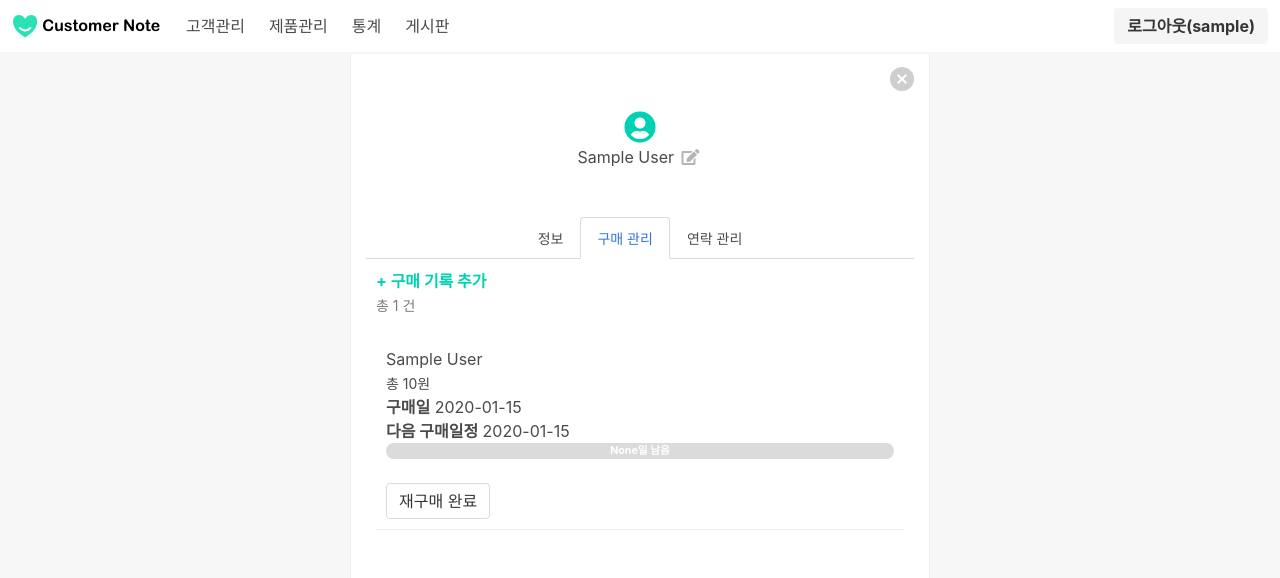
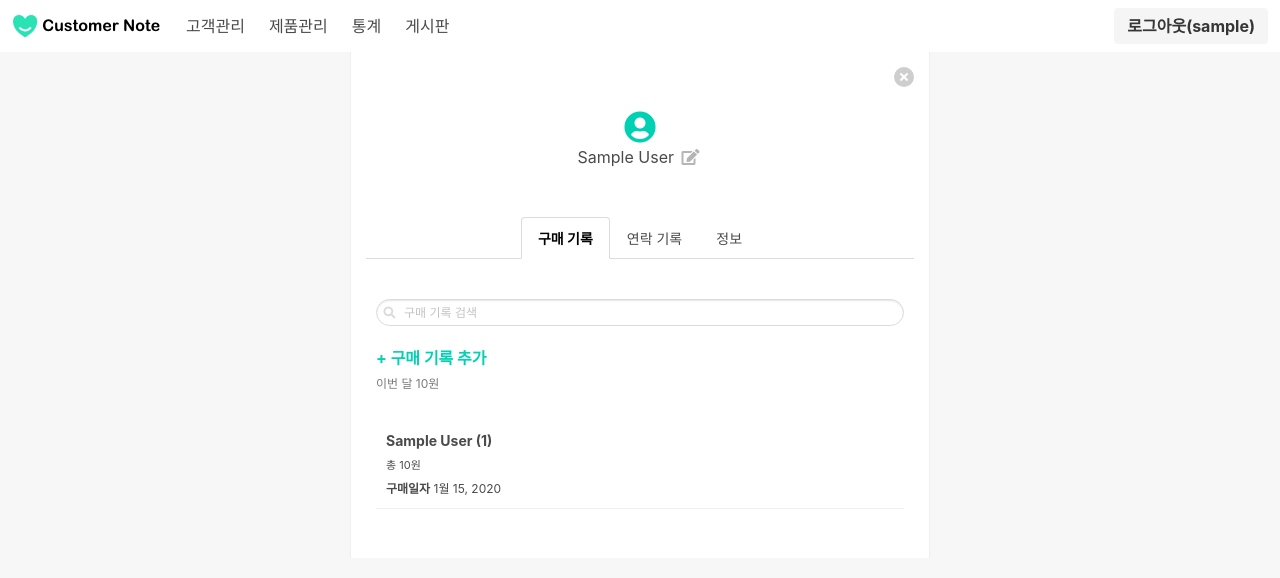
Before and after one commit to gamtoggi/customer-note, a Django app: page /customers/1/purchases in a window 1280 px wide. Shown: the top 578 px of the page. Run offline with Django 3.2, Linux system fonts and the light colour scheme; a user stored in the database is signed in; tables that the repository leaves empty hold one stand-in row (values such as "Sample post"); some libraries are stand-ins or nearby versions.

Commit message:
구매기록 수정

```diff
--- a/customers/forms.py
+++ b/customers/forms.py
@@ -59,3 +59,9 @@
                 'purchase_date',
                 'next_purchase_date',
                 'is_repurchased', )
+
+
+class PurchaseIsRepurchasedForm(forms.ModelForm):
+    class Meta:
+        model = Purchase
+        fields = ('is_repurchased', )
--- a/customers/templates/customers/detail/common/partial/header.html
+++ b/customers/templates/customers/detail/common/partial/header.html
@@ -1,7 +1,7 @@
 
     <!-- top links -->
     <div class="js-partial-btn" data-url="{% url 'customers:list_ajax' %}" data-target="#page-container">
-      <button class="delete is-pulled-right is-medium"></button>
+      <p class="delete is-pulled-right"></p>
     </div>
 
     <section class="section">
@@ -32,6 +32,20 @@
       <!-- tabs -->
       <div class="tabs is-centered is-boxed">
         <ul>
+          <li {% if tab_active == 'purchases' %}class="is-active"{% endif %}>
+            <div class="js-partial-btn" data-url="{% url 'customers:purchases_ajax' customer.pk %}" data-target="#page-container">
+              <a>
+                <span><small>구매 기록</small></span>
+              </a>
+            </div>
+          </li>
+          <li {% if tab_active == 'contacts' %}class="is-active"{% endif %}>
+            <div class="js-partial-btn" data-url="{% url 'customers:contacts_ajax' customer.pk %}" data-target="#page-container">
+              <a>
+                <span><small>연락 기록</small></span>
+              </a>
+            </div>
+          </li>
           <li {% if tab_active == 'info' %}class="is-active"{% endif %}>
             <div class="js-partial-btn" data-url="{% url 'customers:info_ajax' customer.pk %}" data-target="#page-container">
               <a>
@@ -39,24 +53,10 @@
               </a>
             </div>
           </li>
-          <li {% if tab_active == 'purchases' %}class="is-active"{% endif %}>
-            <div class="js-partial-btn" data-url="{% url 'customers:purchases_ajax' customer.pk %}" data-target="#page-container">
-              <a>
-                <span><small>구매 관리</small></span>
-              </a>
-            </div>
-          </li>
-          <li {% if tab_active == 'contacts' %}class="is-active"{% endif %}>
-            <div class="js-partial-btn" data-url="{% url 'customers:contacts_ajax' customer.pk %}" data-target="#page-container">
-              <a>
-                <span><small>연락 관리</small></span>
-              </a>
-            </div>
-          </li>
-
-
         </ul>
       </div>
       <!-- end of tabs -->
 
     </div>
+
+    <div class="brbox"></div>
--- /dev/null
+++ b/customers/templates/customers/detail/purchases/partial/create_form.html
@@ -0,0 +1 @@
+{% include './form.html' with title='새 구매 기록' %}
--- a/customers/templates/customers/detail/purchases/partial/purchases.html
+++ b/customers/templates/customers/detail/purchases/partial/purchases.html
@@ -1,12 +1,29 @@
 {% include '../../common/partial/header.html' %}
+{% load humanize %}
+
+<div class="padding10box">
+  <form action="">
+    <div class="field">
+      <div class="control has-icons-left">
+        <input type="search" class="input is-rounded is-small" placeholder="구매 기록 검색">
+        <span class="icon is-left">
+          <i class="fas fa-search"></i>
+        </span>
+      </div>
+    </div>
+  </form>
+</div>
 
 <!-- Add Purchase -->
 <div class="padding10box">
   <div class="container">
-    <div class="js-partial-btn" data-url="{% url 'customers:purchases_create_ajax' customer.pk %}" data-target=".js-new-form-container">
-      <a class="has-text-weight-bold has-text-primary">+ 구매 기록 추가</a>
+    <div class="js-partial-btn" data-url="{% url 'customers:purchases_create_ajax' customer.pk %}" data-target="#js-form-container">
+      <div class="js-hide-btn" data-target="#help-container">
+        <a class="has-text-weight-bold has-text-primary">+ 구매 기록 추가</a>
+      </div>
+
     </div>
-    <p><small class="has-text-grey">총 {{ purchases_count|default:0 }} 건</small></p>
+    <p><small class="has-text-grey is-size-7">이번 달 {{ month_revenue|default:0|intcomma }}원</small></p>
   </div>
 
   <!-- help message -->
@@ -23,32 +40,56 @@
 </div>
 
 <!-- form -->
-<div class="js-new-form-container"></div>
+<div id="js-form-container"></div>
 
 <!-- purchase list -->
 <div class="padding10box">
   <div>
     {% for purchase in purchases %}
-    <div class="contact-box">
-      <div class="js-edit" data-url="{% url 'customers:purchases_update_ajax' purchase.customer.pk purchase.pk %}">
+    <div class="purchase-box">
+      <div class="js-partial-btn" data-url="{% url 'customers:purchases_update_ajax' purchase.customer.pk purchase.pk %}" data-target="#js-form-container">
         <div class="js-info-container">
-          <h6>{{ purchase.name }}{% if purchase.count > 1 %} x{{ purchase.count }}{% endif %}</h6>
-          <small>총 {{ purchase.get_total_price }}원</small>
-          <div>
-            <p><b>구매일</b> {{ purchase.purchase_date|date:'Y-m-d' }}</p>
-            {% if purchase.next_purchase_date is not None %}
-            <p><b>다음 구매일정</b> {{ purchase.next_purchase_date|date:'Y-m-d' }}</p>
-            <div class="progress-wrapper">
-              <progress class="progress is-primary" value="{{ purchase.get_next_purchase_progress_value }}" max="{{ purchase.get_next_purchase_progress_max }}"></progress>
-              <p class="progress-value has-text-white">{{ purchase.get_next_purchase_progress_value }}일 남음</p>
+          <div class="purchase-name">
+            <p><b>{{ purchase.name }}{% if purchase.count > 0 %} ({{ purchase.count }}){% endif %}</b></p>
+          </div>
+
+          <p class="purchase-revenue">총 {{ purchase.get_total_price|intcomma }}원</p>
+          <div class="purchase-date">
+            <p><b>구매일자</b> {{ purchase.purchase_date }}</p>
+
+            {% if purchase.next_purchase_date is not None and purchase.is_repurchased is False %}
+            <p><b>재구매 일정</b> {{ purchase.next_purchase_date }}</p>
+
+            <div class="purchase-progress-container">
+              <div class="progress-wrapper">
+                <progress class="progress is-primary is-small" value="{{ purchase.get_next_purchase_progress_value }}" max="{{ purchase.get_next_purchase_progress_max }}"></progress>
+
+                {% if purchase.get_next_purchase_progress_value > 0 %}
+                  <p class="progress-value has-text-white">{{ purchase.get_next_purchase_progress_value }}일 후 재구매</p>
+                {% elif purchase.get_next_purchase_progress_value == 0 %}
+                  <p class="progress-value has-text-white">오늘 재구매</p>
+                {% else %}
+                  <p class="progress-value has-text-white">재구매 일정이 지났습니다</p>
+                {% endif %}
+              </div>
             </div>
-            <button class="button">재구매 완료</button>
+
+
             {% endif %}
+
           </div>
         </div>
-        <div class="js-form-container"></div>
       </div>
+
+      {% if purchase.next_purchase_date is not None and purchase.is_repurchased is False %}
+      <form class="js-form" action="{% url 'customers:purchases_update_ajax' customer.pk purchase.pk %}?form_for=is_repurchased" method='post'>
+        {% csrf_token %}
+        <input type="hidden" name="is_repurchased" value=true>
+        <button class="button is-small">재구매 완료</button>
+      </form>
+      {% endif %}
     </div>
+
     {% endfor %}
     <br>
   </div>
--- /dev/null
+++ b/customers/templates/customers/detail/purchases/partial/update_form.html
@@ -0,0 +1 @@
+{% include './form.html' with title='구매 기록 수정' %}
--- a/customers/templates/customers/list/partial/form.html
+++ b/customers/templates/customers/list/partial/form.html
@@ -103,7 +103,7 @@
         <footer class="modal-card-foot">
           <button class="button is-primary" type="submit">저장</button>
           <div class="js-hide-btn" data-target=".js-container">
-            <button class="button">취소</button>
+            <p class="button">취소</p>
           </div>
         </footer>
       </form>
--- a/customers/views.py
+++ b/customers/views.py
@@ -181,7 +181,8 @@
     context = get_customer_purchases_context(pk)
     return render_ajax_response(
             template='customers/detail/purchases/partial/purchases.html',
-            context=context)
+            context=context,
+            request=request)
 
 
 @login_required
@@ -191,7 +192,7 @@
         context = { 'form': form }
 
         return render_ajax_response(
-                template='customers/detail/purchases/partial/form.html',
+                template='customers/detail/purchases/partial/create_form.html',
                 request=request,
                 context=context)
 
@@ -217,12 +218,17 @@
         form = forms.PurchaseForm(instance=purchase)
         context = { 'form': form }
         return render_ajax_response(
-                template='customers/detail/purchases/partial/form.html',
+                template='customers/detail/purchases/partial/update_form.html',
                 request=request,
                 context=context)
 
     elif request.method == 'POST':
-        form = forms.PurchaseForm(request.POST, instance=purchase)
+        if request.GET.get('form_for') == 'is_repurchased':
+            form_class = forms.PurchaseIsRepurchasedForm
+        else:
+            form_class = forms.PurchaseForm
+        form = form_class(request.POST, instance=purchase)
+
         if form.is_valid():
             form.save()
             return redirect('customers:purchases_ajax', pk=pk)
@@ -259,12 +265,13 @@
 
 def get_customer_purchases_context(pk):
     customer = get_object_or_404(Customer,pk=pk)
-    purchases = customer.purchase_set.order_by('-purchase_date', '-updated_at')
+    purchases = customer.purchase_set.order_by('-purchase_date', '-created_at')
     return {
         'customer': customer,
         'tab_active': 'purchases',
         'purchases': purchases,
-        'purchases_count': customer.purchase_set.count() }
+        'purchases_count': customer.purchase_set.count(),
+        'month_revenue': customer.get_month_revenue() }
 
 
 def render_ajax_response(template=None, request=None, context=None, status=200, errors=None):
--- a/mysite/settings.py
+++ b/mysite/settings.py
@@ -37,6 +37,7 @@
     'django.contrib.sessions',
     'django.contrib.messages',
     'django.contrib.staticfiles',
+    'django.contrib.humanize',
     'users.apps.UsersConfig',
     'customers.apps.CustomersConfig',
 ]
--- a/static/css/mystyle.css
+++ b/static/css/mystyle.css
@@ -74,13 +74,21 @@
   background-color: rgba(10, 10, 10, 0.1);
 }
 
+
+
 .info-table th {
   width: 70px;
   font-size: 14px;
+  border: 0;
+}
+
+.info-table th.purchase {
+  width: 90px;
 }
 
 .info-table td {
   font-size: 13px;
+  border: 0;
 }
 
 .contact-type-dropdown {
@@ -101,9 +109,16 @@
 }
 
 .small-progress {
-  width: 120px;
+  width: 140px;
   display:inline-flex;
+  height: 6px;
+  vertical-align: middle;
 }
+
+.purchase-progress {
+  height: 10px;
+}
+
 
 /* https://stackoverflow.com/questions/50400219/bulma-progress-text-in-middle */
 .progress-wrapper {
@@ -143,3 +158,40 @@
 .brbox {
   height: 30px;
 }
+
+li.is-active span {
+  color: black;
+  font-weight: bold;
+}
+
+.full-table {
+  width: 100%
+}
+
+.full-table td {
+  display: table-cell;
+  width: 100%
+}
+
+.purchase-box {
+  padding: 10px;
+  border-bottom: 1px solid #efefef;
+}
+
+.purchase-box .purchase-name {
+  font-size: 14px;
+  margin: 6px 0 6px;
+}
+
+.purchase-box .purchase-revenue {
+  font-size: 11px;
+}
+
+.purchase-box .purchase-date {
+  font-size: 12px;
+  margin-top: 6px;
+}
+
+.purchase-progress-container {
+  margin-top: 6px;
+}
--- a/templates/base.html
+++ b/templates/base.html
@@ -4,13 +4,13 @@
   <head>
     <meta charset="utf-8">
     <meta name="viewport" content="width=device-width, initial-scale=1">
-    <title>CUDI</title>
+    <title>Customer Note</title>
     <link rel="stylesheet" href="https://cdnjs.cloudflare.com/ajax/libs/bulma/0.7.2/css/bulma.min.css">
     <link rel="stylesheet" href="{% static 'css/mystyle.css' %}">
     <link rel="stylesheet" href="https://use.fontawesome.com/releases/v5.6.3/css/all.css" integrity="sha384-UHRtZLI+pbxtHCWp1t77Bi1L4ZtiqrqD80Kn4Z8NTSRyMA2Fd33n5dQ8lWUE00s/" crossorigin="anonymous">
   </head>
   <body>
-    <nav class="navbar has-shadow is-fixed-top" role="navigation" aria-label="main navigation">
+    <nav class="navbar  is-fixed-top" role="navigation" aria-label="main navigation">
       <div class="navbar-brand">
         <a class="navbar-item" href="{% url 'customers:list' %}">
           <img src="{% static 'img/brand.png' %}" width="150" height="28">
```
Also changed, not shown: customers/models.py (+16 -1 lines), customers/templates/customers/detail/contacts/partial/contacts.html (+14 -1 lines), customers/templates/customers/detail/purchases/partial/form.html (+38 -12 lines), customers/templates/customers/list/partial/list.html (+13 -6 lines), static/js/common.js (+61 -29 lines).
